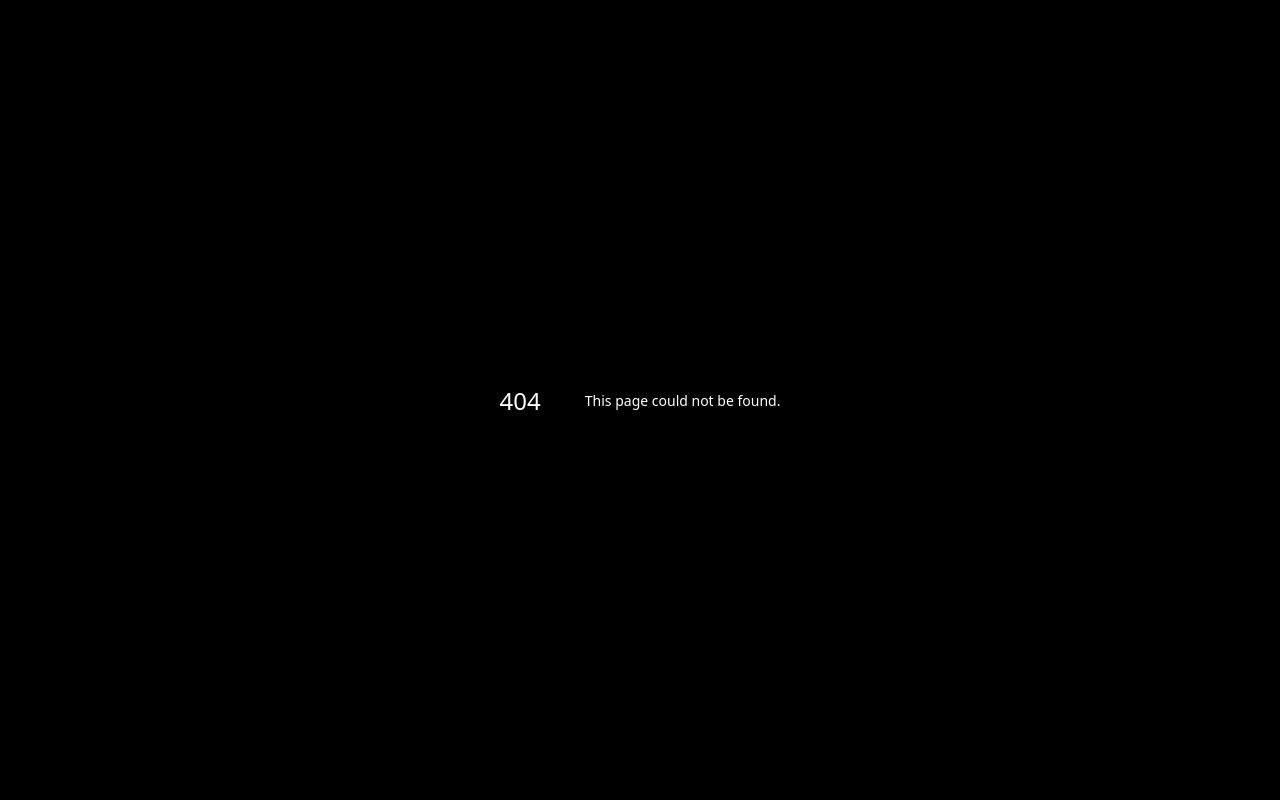
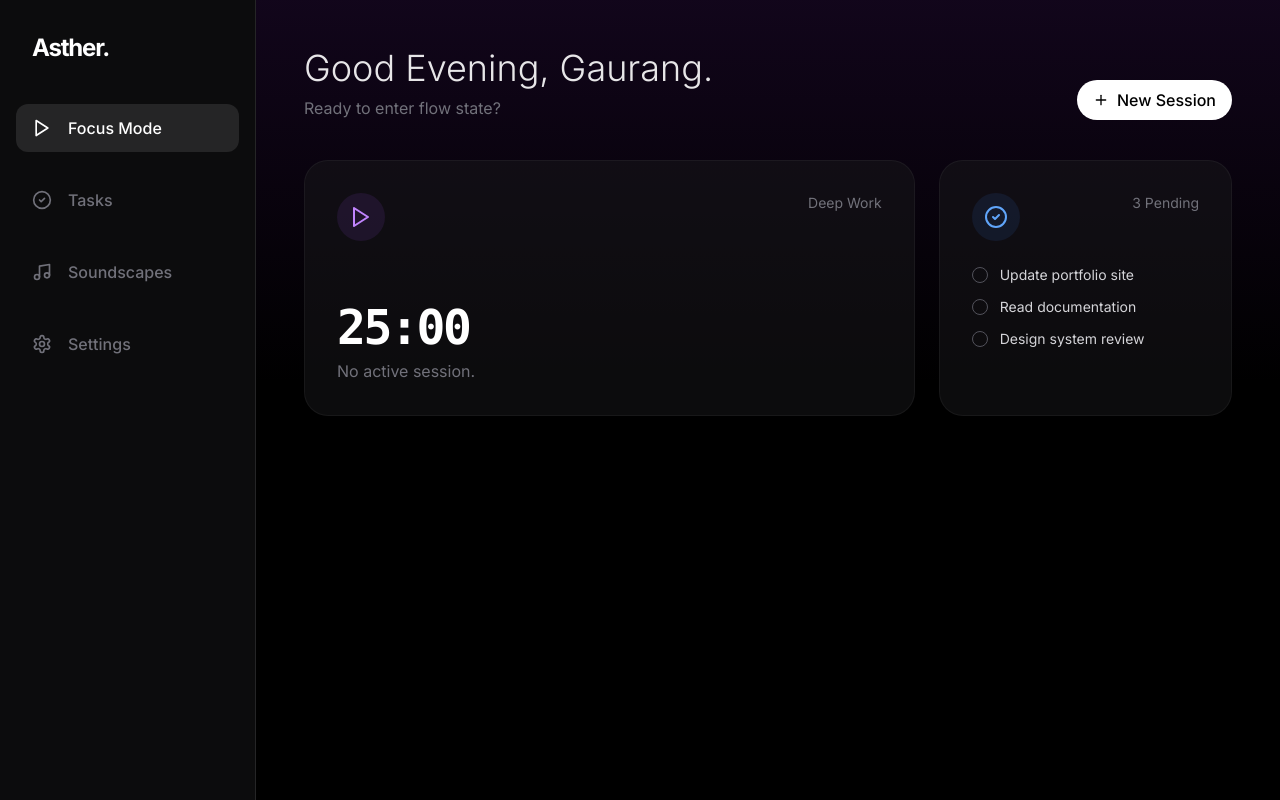
Before and after one commit to hapybeing/Asther, a Next.js app: page /dashboard in a window 1280 px wide. Before the commit this address had no page. Built offline with nearby package versions, Linux system fonts and the light colour scheme.

Commit message:
Create page.tsx

```diff
--- /dev/null
+++ b/app/dashboard/page.tsx
@@ -0,0 +1,97 @@
+import { Play, CheckCircle2, Music, Settings, Plus } from "lucide-react";
+
+export default function Dashboard() {
+  return (
+    <div className="flex h-screen bg-black text-white overflow-hidden">
+
+      {/* 1. The Zen Sidebar */}
+      <aside className="w-20 lg:w-64 border-r border-white/10 bg-zinc-900/50 backdrop-blur-xl flex flex-col items-center lg:items-start py-8 transition-all">
+        <div className="mb-10 px-0 lg:px-8">
+            <h2 className="text-2xl font-bold hidden lg:block tracking-tighter">Asther.</h2>
+            <div className="h-8 w-8 bg-white rounded-full lg:hidden" />
+        </div>
+
+        {/* Nav Icons */}
+        <nav className="flex-1 space-y-6 w-full px-4">
+            <NavItem icon={<Play className="w-5 h-5" />} label="Focus Mode" active />
+            <NavItem icon={<CheckCircle2 className="w-5 h-5" />} label="Tasks" />
+            <NavItem icon={<Music className="w-5 h-5" />} label="Soundscapes" />
+            <NavItem icon={<Settings className="w-5 h-5" />} label="Settings" />
+        </nav>
+      </aside>
+
+      {/* 2. Main Content Area */}
+      <main className="flex-1 overflow-auto relative">
+        {/* Background Ambient Light */}
+        <div className="absolute top-0 left-0 w-full h-96 bg-gradient-to-b from-purple-900/20 to-transparent pointer-events-none" />
+
+        <div className="relative z-10 p-8 lg:p-12 max-w-7xl mx-auto space-y-10">
+
+            {/* Header */}
+            <header className="flex justify-between items-end">
+                <div>
+                    <h1 className="text-4xl font-light text-white/90">Good Evening, Gaurang.</h1>
+                    <p className="text-zinc-500 mt-2">Ready to enter flow state?</p>
+                </div>
+                <button className="flex items-center gap-2 bg-white text-black px-4 py-2 rounded-full font-medium hover:bg-zinc-200 transition">
+                    <Plus className="w-4 h-4" />
+                    <span className="hidden sm:inline">New Session</span>
+                </button>
+            </header>
+
+            {/* Widgets Grid */}
+            <div className="grid grid-cols-1 md:grid-cols-2 lg:grid-cols-3 gap-6">
+                {/* Card 1: Focus Timer */}
+                <div className="col-span-1 md:col-span-2 h-64 rounded-3xl bg-zinc-900/50 border border-white/5 p-8 flex flex-col justify-between hover:border-white/10 transition group cursor-pointer">
+                    <div className="flex justify-between items-start">
+                        <div className="p-3 bg-purple-500/10 rounded-full text-purple-400 group-hover:text-purple-300 transition">
+                            <Play className="w-6 h-6" />
+                        </div>
+                        <span className="text-zinc-500 text-sm">Deep Work</span>
+                    </div>
+                    <div>
+                        <div className="text-5xl font-mono font-bold tracking-tighter">25:00</div>
+                        <p className="text-zinc-500 mt-2">No active session.</p>
+                    </div>
+                </div>
+
+                {/* Card 2: Quick Tasks */}
+                <div className="h-64 rounded-3xl bg-zinc-900/50 border border-white/5 p-8 hover:border-white/10 transition group">
+                     <div className="flex justify-between items-start mb-6">
+                        <div className="p-3 bg-blue-500/10 rounded-full text-blue-400">
+                            <CheckCircle2 className="w-6 h-6" />
+                        </div>
+                        <span className="text-zinc-500 text-sm">3 Pending</span>
+                    </div>
+                    <div className="space-y-3">
+                        <div className="flex items-center gap-3 text-sm text-zinc-300">
+                            <div className="w-4 h-4 rounded-full border border-zinc-600" />
+                            <span>Update portfolio site</span>
+                        </div>
+                        <div className="flex items-center gap-3 text-sm text-zinc-300">
+                            <div className="w-4 h-4 rounded-full border border-zinc-600" />
+                            <span>Read documentation</span>
+                        </div>
+                        <div className="flex items-center gap-3 text-sm text-zinc-300">
+                            <div className="w-4 h-4 rounded-full border border-zinc-600" />
+                            <span>Design system review</span>
+                        </div>
+                    </div>
+                </div>
+            </div>
+
+        </div>
+      </main>
+    </div>
+  );
+}
+
+// Helper Component for Sidebar Items
+function NavItem({ icon, label, active = false }: { icon: any, label: string, active?: boolean }) {
+    return (
+        <div className={`flex items-center gap-4 px-4 py-3 rounded-xl cursor-pointer transition-all ${active ? 'bg-white/10 text-white' : 'text-zinc-500 hover:text-white hover:bg-white/5'}`}>
+            {icon}
+            <span className="hidden lg:block font-medium">{label}</span>
+        </div>
+    )
+}
```
